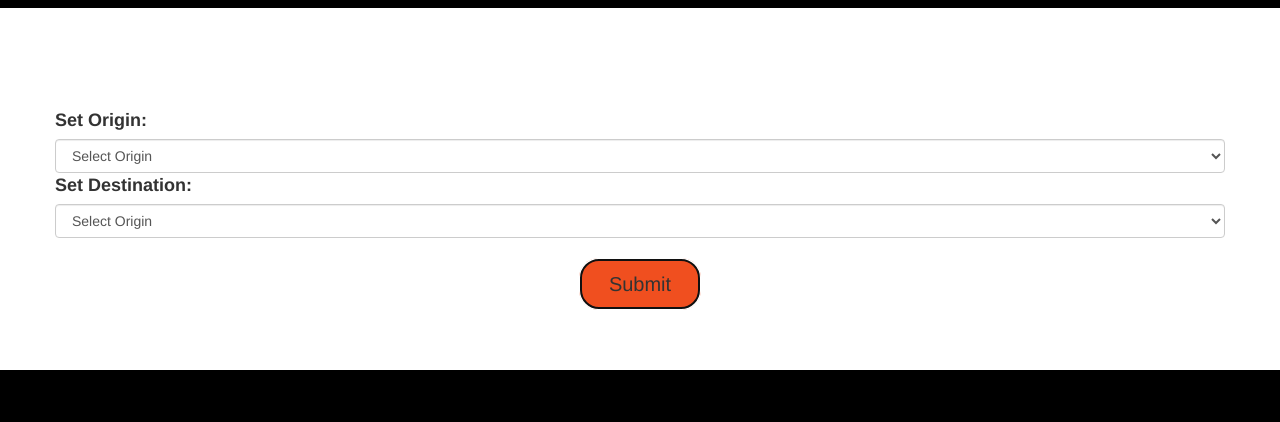
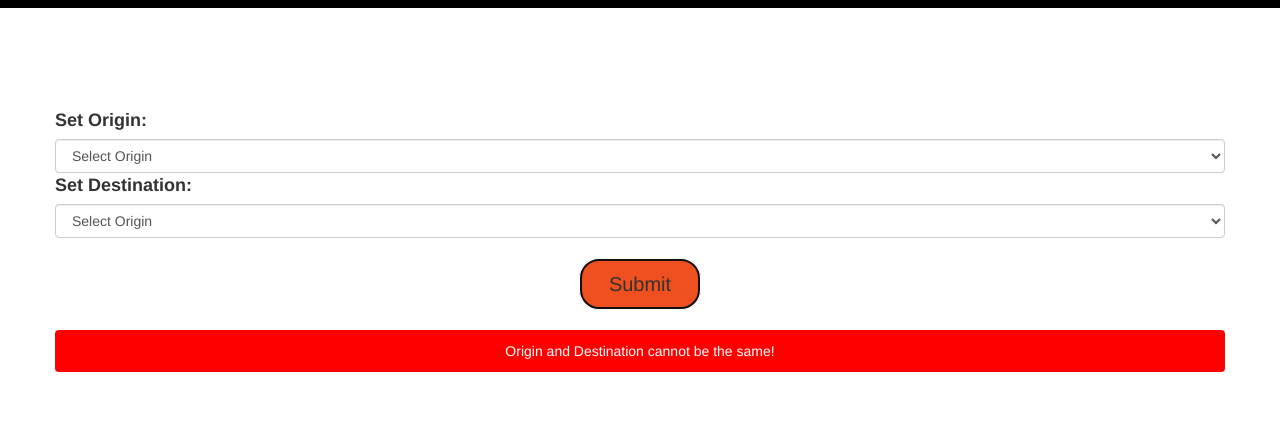
Before and after one commit to nandasanchit17/BikeNGo, a plain HTML site: page index.html in a window 1280 px wide. Both pictures are taken after a click on the button "Submit". Shown: the part 148-570 px from the top of the page. Drawn offline with nearby package versions, Linux system fonts and the light colour scheme; some packages are replaced by stand-ins of ours.

Commit message:
Update index.html

```diff
--- a/index.html
+++ b/index.html
@@ -102,6 +102,14 @@ header{
   font-size: 12px;
   border-radius: 20px;
 }
+.alert{
+  text-align: center;
+  padding: 10px;
+  background: red;
+  color: #fff;
+  margin-bottom: 10px;
+  display: none;
+}
 </style>
 <link rel="icon" type="image/png" href="img/favicon.png">
 </head>
@@ -133,7 +141,7 @@ header{
     <div class="row">
    <!-- Autocomplete location search input -->
    <div class="form-group">
-   <form class="orides">
+   <form id="rides">
     <label for ="origin">Set Origin:</label>
     <select name="search_input" id="origin" class ="form-control">
         <option value="" disabled selected>Select Origin</option>
@@ -143,7 +151,7 @@ header{
         <option value="nlib">New Library</option>
     </select>
 	<label for ="destination">Set Destination:</label>
-    <select name="search_input" id="origin" class ="form-control">
+    <select name="search_input" id="destination" class ="form-control">
         <option value="" disabled selected>Select Origin</option>
         <option value="cos">COS (OAT)</option>
         <option value="gblock">G - Block Cafeteria</option>
@@ -152,8 +160,10 @@ header{
     </select>
     <br>
     <center>
-    <button class="btn" type="submit" form="nameform" value="Submit">Submit</button>
+        <button type="submit" class="btn">Submit</button>
     </center>
+    <br>
+     <div class ="alert"><p>Origin and Destination cannot be the same!</div>
     </form>
    </div>
      </div>
@@ -184,6 +194,6 @@ src="https://www.google.com/maps/embed/v1/directions?origin=Thapar%20University&
         <img src="img/logo.png" width="250px" class="logo">
         <p>Copyright &copy - Made by Group Number
     </footer>
-
+<script src="main1.js"></script>
 </body>
 </html>
```
